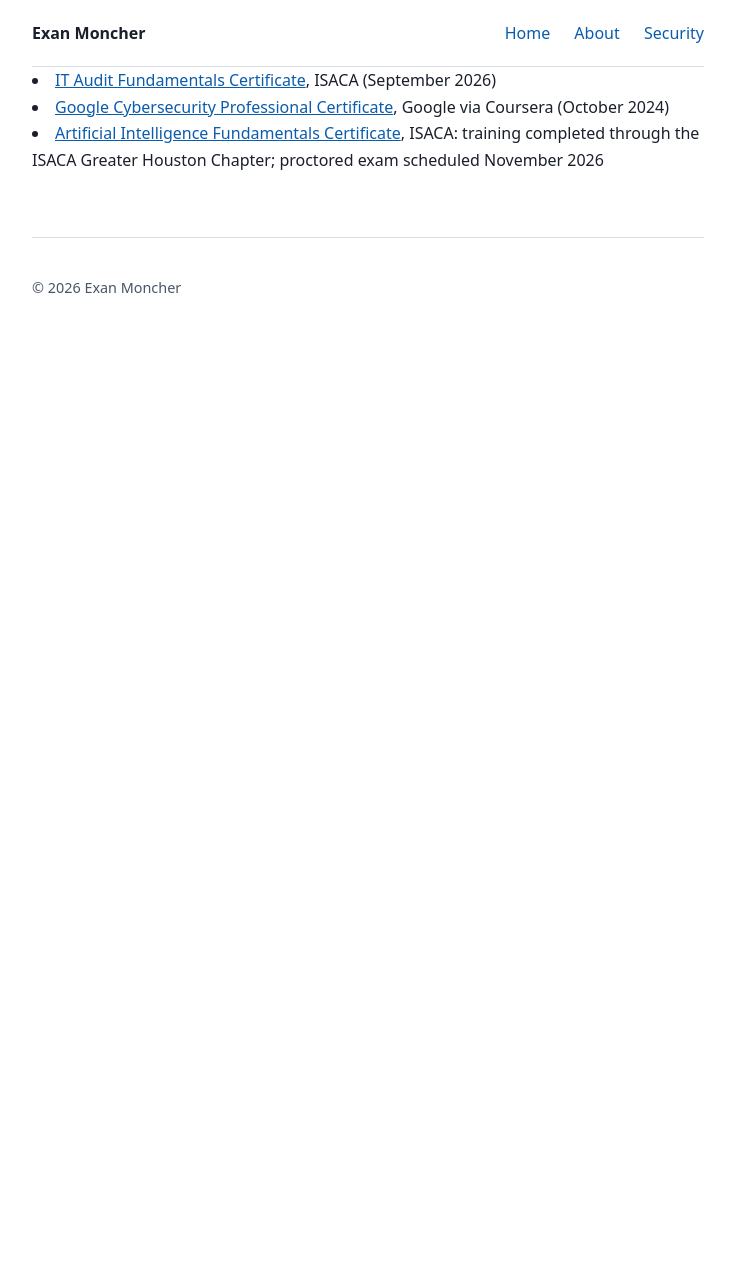
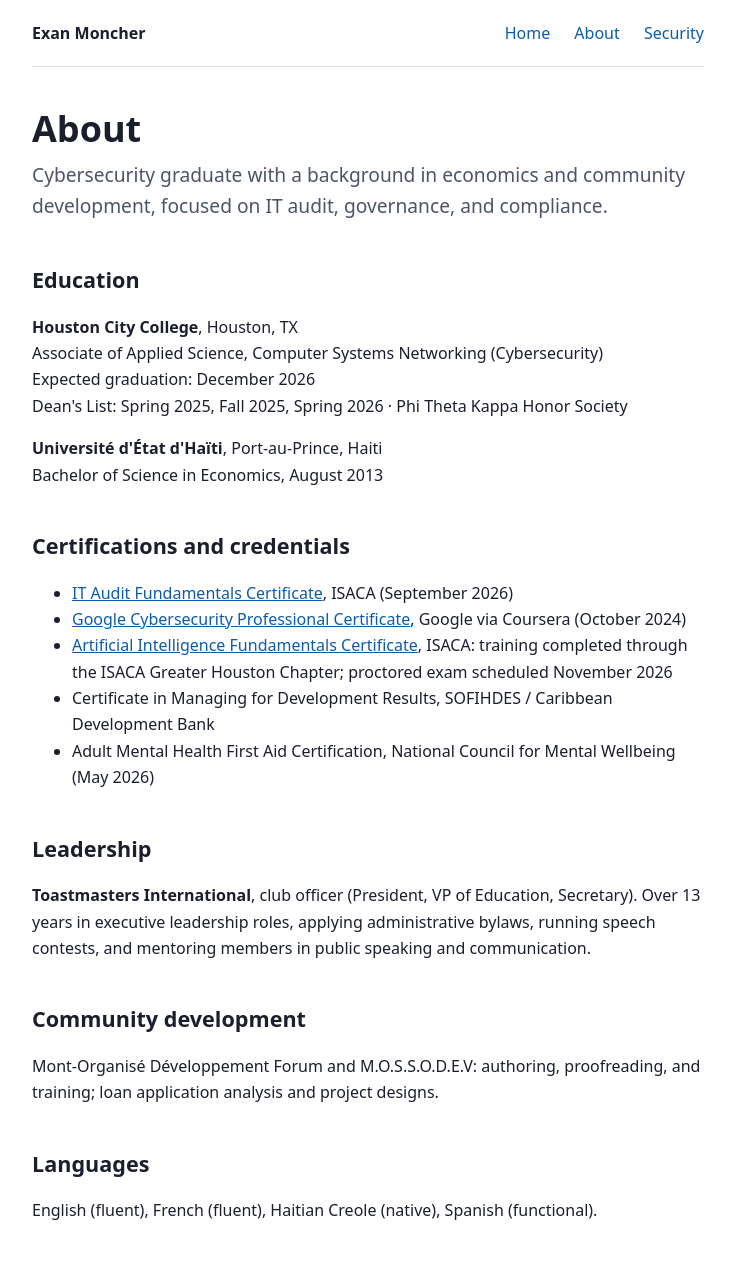
Before and after one commit to Monexan/exanmoncher-site, an Astro site: page /about in a window 1280 px wide. Shown: the top 1285 px of the page, without its empty margins (272-1007 px from the left). Before the commit the page ends 800 px from the top, so only its background shows below. Built offline with nearby package versions, Linux system fonts and the light colour scheme; Astro itself is replaced by a stand-in of ours.

Commit message:
Restore full About page

```diff
--- a/src/pages/about.astro
+++ b/src/pages/about.astro
@@ -3,6 +3,26 @@ import Layout from "../layouts/Layout.astro";
 ---
 
 <Layout title="About" description="Education, certifications, and leadership background.">
+  <h1>About</h1>
+  <p class="lead">
+    Cybersecurity graduate with a background in economics and community
+    development, focused on IT audit, governance, and compliance.
+  </p>
+
+  <h2>Education</h2>
+  <p>
+    <strong>Houston City College</strong>, Houston, TX<br />
+    Associate of Applied Science, Computer Systems Networking (Cybersecurity)<br />
+    Expected graduation: December 2026<br />
+    Dean's List: Spring 2025, Fall 2025, Spring 2026 &middot; Phi Theta Kappa Honor Society
+  </p>
+  <p>
+    <strong>Université d'État d'Haïti</strong>, Port-au-Prince, Haiti<br />
+    Bachelor of Science in Economics, August 2013
+  </p>
+
+  <h2>Certifications and credentials</h2>
+  <ul>
     <li>
       <a href="https://www.credly.com/badges/aee7670c-56f7-42d7-8bde-c048a7cb334f/">IT Audit Fundamentals Certificate</a>, ISACA (September 2026)
     </li>
@@ -13,3 +33,24 @@ import Layout from "../layouts/Layout.astro";
       <a href="https://www.isaca.org/credentialing/artificial-intelligence-fundamentals-certificate">Artificial Intelligence Fundamentals Certificate</a>, ISACA:
       training completed through the ISACA Greater Houston Chapter; proctored exam scheduled November 2026
     </li>
+    <li>Certificate in Managing for Development Results, SOFIHDES / Caribbean Development Bank</li>
+    <li>Adult Mental Health First Aid Certification, National Council for Mental Wellbeing (May 2026)</li>
+  </ul>
+
+  <h2>Leadership</h2>
+  <p>
+    <strong>Toastmasters International</strong>, club officer (President, VP of
+    Education, Secretary). Over 13 years in executive leadership roles,
+    applying administrative bylaws, running speech contests, and mentoring
+    members in public speaking and communication.
+  </p>
+
+  <h2>Community development</h2>
+  <p>
+    Mont-Organisé Développement Forum and M.O.S.S.O.D.E.V: authoring,
+    proofreading, and training; loan application analysis and project designs.
+  </p>
+
+  <h2>Languages</h2>
+  <p>English (fluent), French (fluent), Haitian Creole (native), Spanish (functional).</p>
+</Layout>
```
Lines whose indentation alone changed are shown as unchanged.
